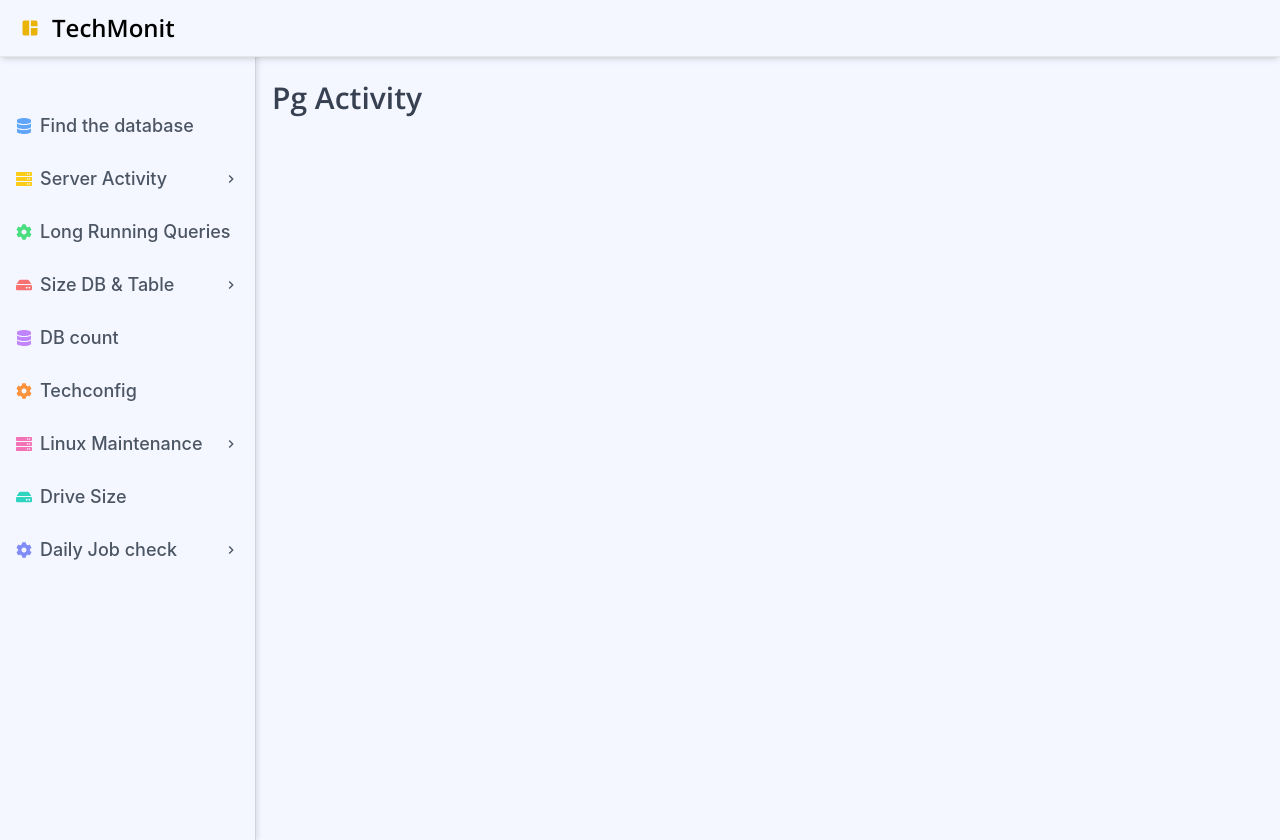
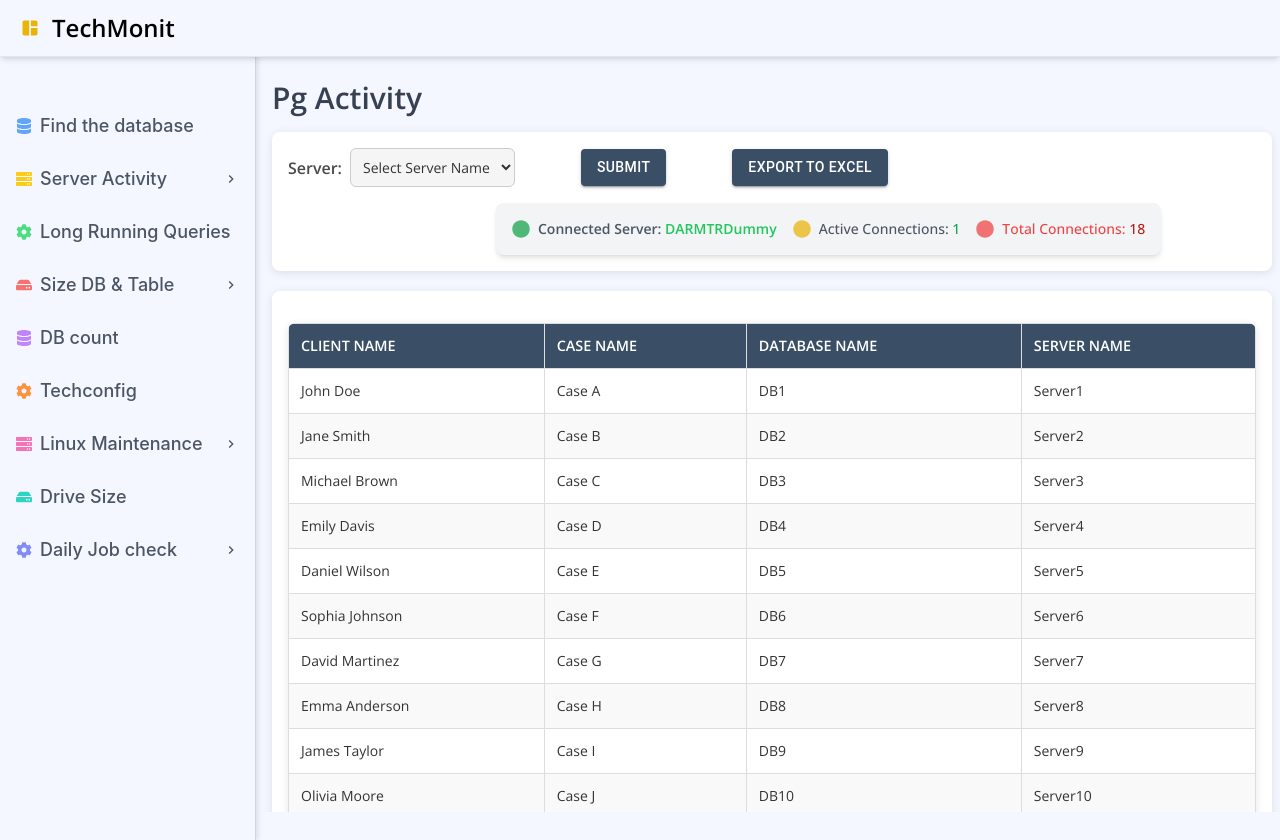
Before and after one commit to SagarDhyani/Techmonit-Ui, a React (Vite) app in the folder techmonit/: page /server_activity/pg_activity in a window 1280 px wide. Built offline with nearby package versions, Linux system fonts and the light colour scheme.

Commit message:
feature: add PgActivity with static data for demo

```diff
--- /dev/null
+++ b/techmonit/src/components/PgActivity/PgActivityQuery.jsx
@@ -0,0 +1,83 @@
+import React from "react";
+import { useState } from "react";
+import { Button } from "@mui/material";
+import { FaCircle } from "react-icons/fa";
+
+const PgActivityQuery = () => {
+  const [selectedOption1, setSelectedOption1] = useState("");
+
+  return (
+    <div className="query-layout">
+      <div className="query-flex-container">
+        <div className="dropdown">
+          <label htmlFor="dropdown1" className="dropdown-label">
+            Server:
+          </label>
+          <select
+            id="dropdown1"
+            value={selectedOption1}
+            onChange={(e) => setSelectedOption1(e.target.value)}
+            className="dropdown-select"
+          >
+            <option value="" disabled hidden>
+              Select Server Name
+            </option>
+            <option value="category1">ARA_DEV</option>
+            <option value="category2">ARA_QA</option>
+            <option value="category3">ARA_DEV_FOIA</option>
+            <option value="category4">ARA_QA_FOIA</option>
+          </select>
+        </div>
+
+        <div>
+          <Button
+            variant="contained"
+            style={{ background: "#3a4f65" }}
+            className="submit-button"
+          >
+            Submit
+          </Button>
+        </div>
+        <div>
+          <Button
+            variant="contained"
+            style={{ background: "#3a4f65" }}
+            className="submit-button"
+          >
+            Export To Excel
+          </Button>
+        </div>
+
+        <div className="flex items-center justify-between bg-gray-100 p-4 rounded-lg shadow-md ml-52">
+          <div className="text-sm font-medium text-gray-600 flex space-x-4">
+            <div className="flex items-center">
+              <FaCircle className="text-green-600 text-lg animate-pulse mr-2" />
+              <span className="font-semibold">
+                Connected Server:{" "}
+                <span className="font-semibold text-green-500">
+                  DARMTRDummy
+                </span>
+              </span>
+            </div>
+
+            <div className="flex items-center">
+              <FaCircle className="text-yellow-500 text-lg animate-pulse mr-2" />
+              <span>
+                Active Connections: <span className="text-green-600">1</span>
+              </span>
+            </div>
+
+            <div className="flex items-center">
+              <FaCircle className="text-red-500 text-lg animate-pulse mr-2" />
+              <span className="text-red-500">
+                Total Connections: <span className="text-red-700">18</span>
+              </span>
+            </div>
+          </div>
+        </div>
+      </div>
+    </div>
+  );
+};
+
+export default PgActivityQuery;
--- /dev/null
+++ b/techmonit/src/containers/PgActivityContainer/index.jsx
@@ -0,0 +1,14 @@
+import React from "react";
+import PgActivityQuery from "../../components/PgActivity/PgActivityQuery";
+import FindDatabasetable from "../../components/FindDatabase/FindDatabasetable";
+
+const PgActivityContainer = () => {
+  return (
+    <div>
+      <PgActivityQuery />
+      <FindDatabasetable /> //used same and static for demo
+    </div>
+  );
+};
+
+export default PgActivityContainer;
--- /dev/null
+++ b/techmonit/src/pages/PgActivity.jsx
@@ -0,0 +1,8 @@
+import React from "react";
+import PgActivityContainer from "../containers/PgActivityContainer";
+
+const PgActivity = () => {
+  return <PgActivityContainer />;
+};
+
+export default PgActivity;
--- a/techmonit/src/routes/AppRoutes.jsx
+++ b/techmonit/src/routes/AppRoutes.jsx
@@ -2,12 +2,14 @@ import React from "react";
 import { Suspense } from "react";
 import { Route, Routes } from "react-router-dom";
 import FindDatabase from "../pages/FindDatabase";
+import PgActivity from "../pages/PgActivity";
 
 const AppRoutes = () => {
   return (
     <Suspense fallback={"...Loading"}>
       <Routes>
         <Route path="/find_database" element={<FindDatabase />} />
+        <Route path="/server_activity/pg_activity" element={<PgActivity />} />
       </Routes>
     </Suspense>
   );
```
